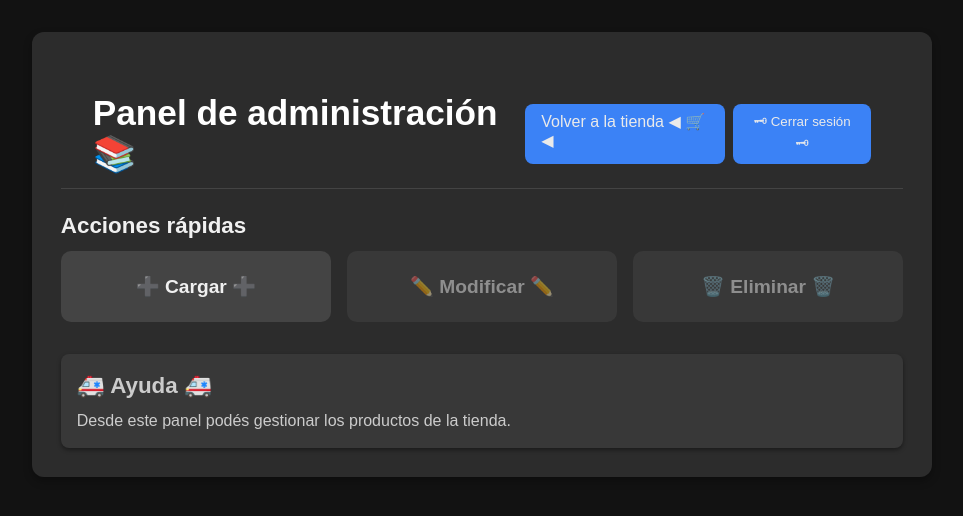
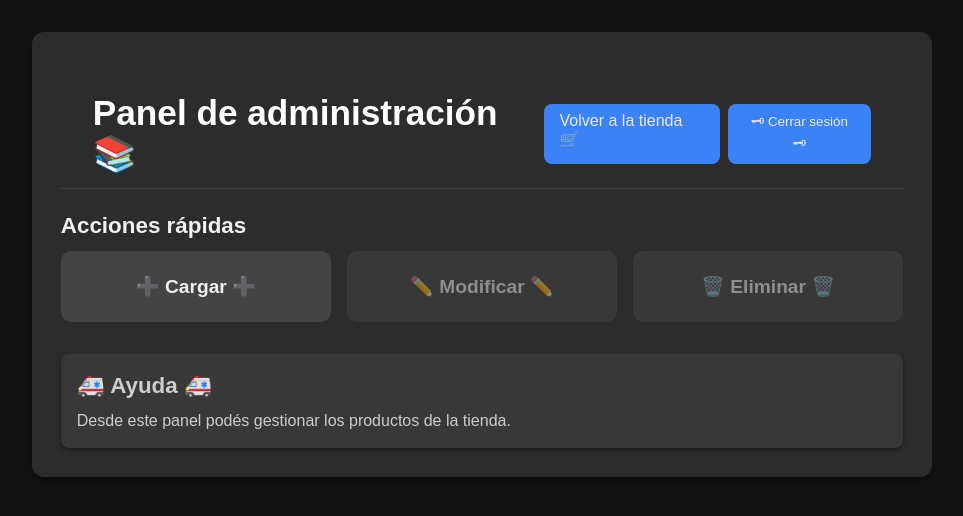
Before and after one commit to matiasmarinzalda/Curso-React, a React (Vite) app: page /admin/dashboard in a window 1280 px wide. Shown: the top 516 px of the page, without its empty margins (158-1121 px from the left). Built offline with nearby package versions, Linux system fonts and the light colour scheme; no server answers; sample sign-in values are in the browser's storage.

Commit message:
cambio visual

```diff
--- a/src/components/adminComponents/Dashboard/Dashboard.jsx
+++ b/src/components/adminComponents/Dashboard/Dashboard.jsx
@@ -12,7 +12,7 @@ export const Dashboard = () => {
 
         <div className="header-actions">
           <Link className="btn primary" to="/">
-            Volver a la tienda ◀ 🛒 ◀
+            Volver a la tienda 🛒
           </Link>
           <button className="btn bg-delete primary" onClick={logout}>
             🗝 Cerrar sesión 🗝
```
